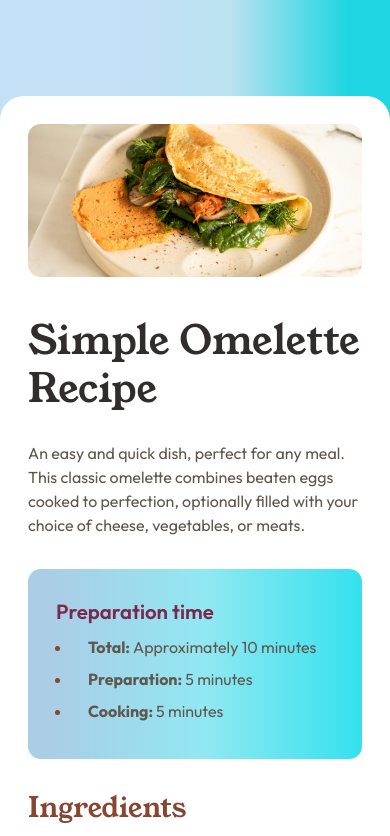
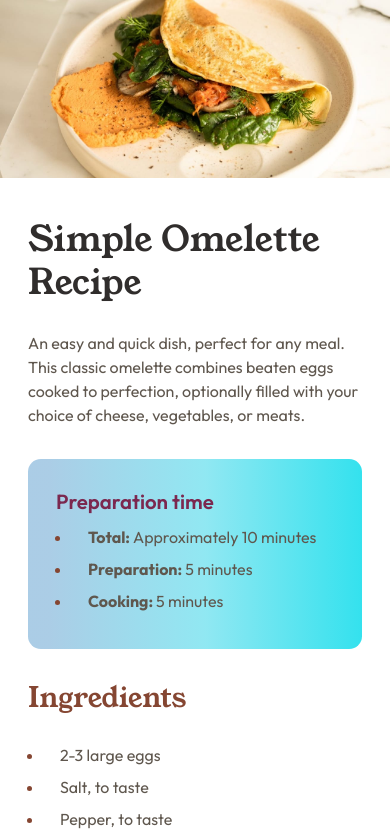
Before and after one commit to Jhonatanjacome07/recipe-page.github.io-, a plain HTML site: page index.html in a window 390 px wide. Shown: the top 836 px of the page. Drawn offline with Linux system fonts and the light colour scheme.

Commit message:
media query

```diff
--- a/style.css
+++ b/style.css
@@ -160,3 +160,23 @@ tr {
     padding: 1rem;
     border-bottom: 1px solid var(--clr-Light-Grey);
 }
+/* media query */
+@media (max-width: 500px) {
+    .recipe-wrapper {
+        margin: 0;
+        border-radius: 0;
+        padding: 0;
+    }
+
+    .recipe-img {
+        border-radius: 0;
+    }
+
+    .recipe-container {
+        padding: 0 1.75rem;
+    }
+
+    .recipe-title {
+        font-size: 2.2rem;
+    }
+}
```
